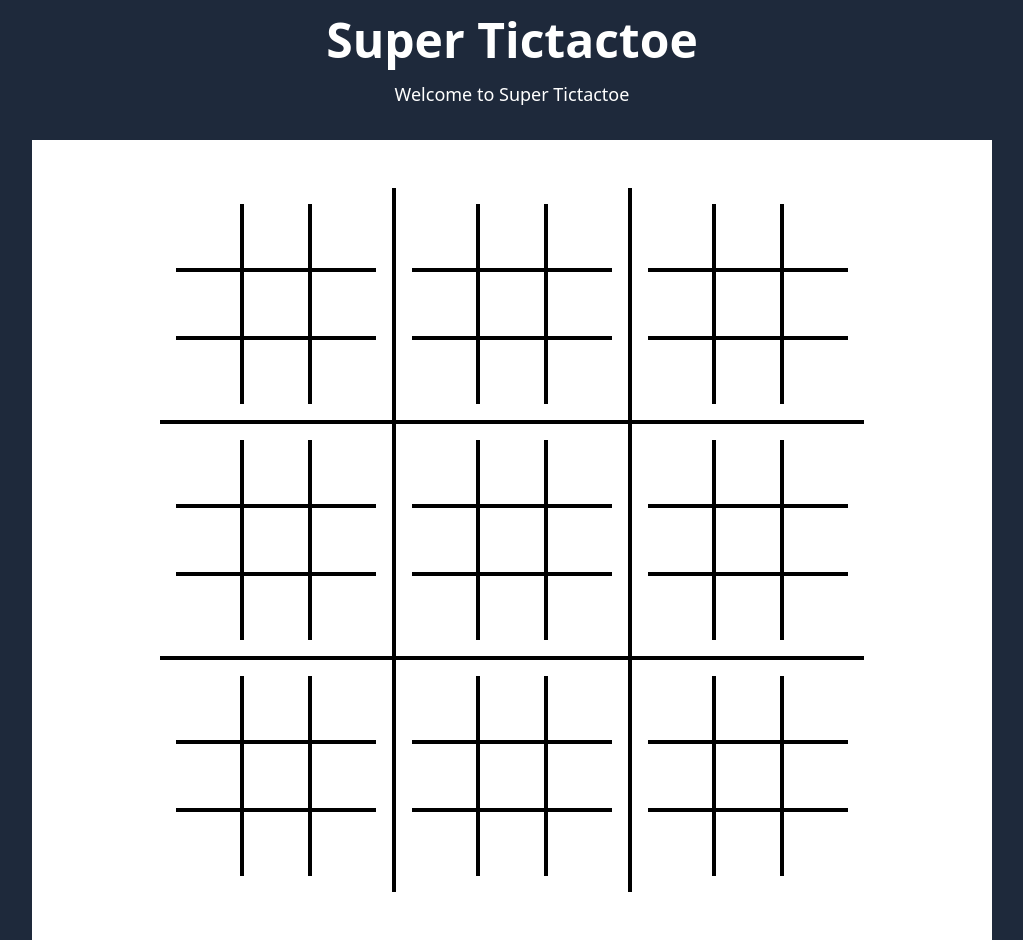
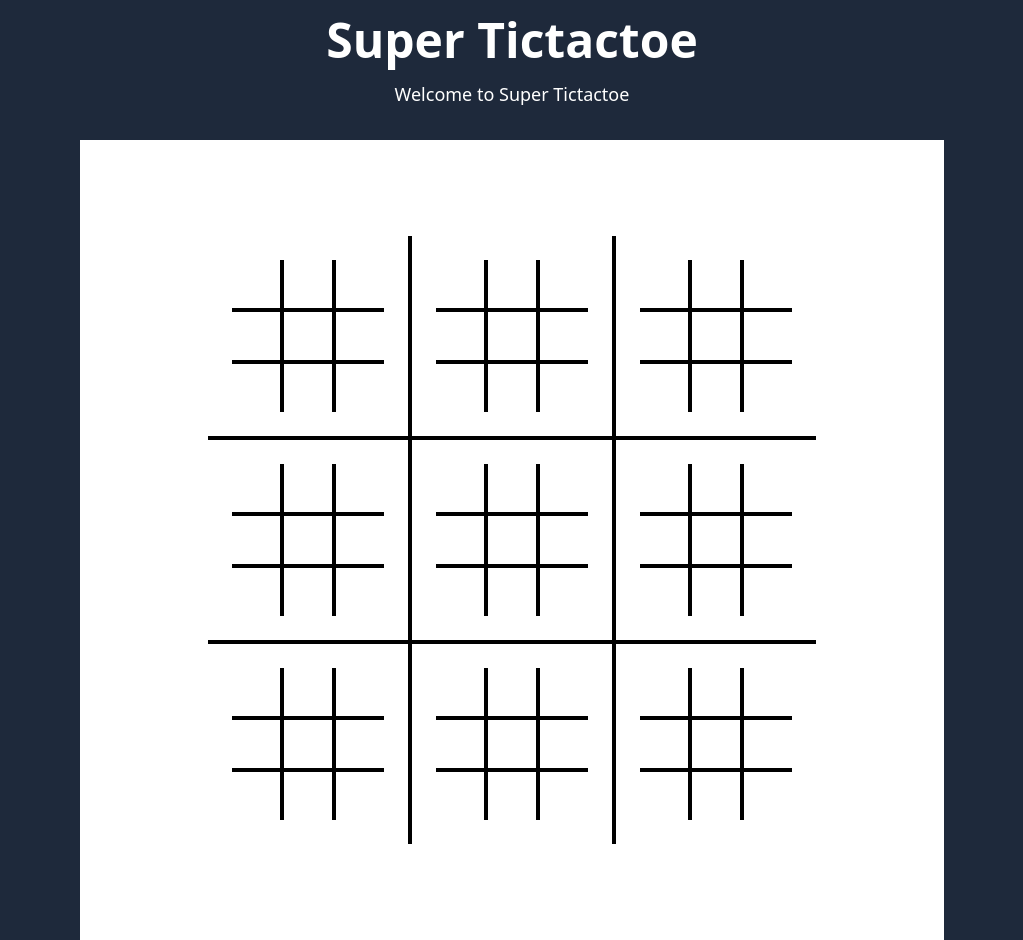
Before and after one commit to santiagofv36/super-tictactoe, a React (Vite) app: page / in a window 1280 px wide. Shown: the whole page, without its empty margins (128-1151 px from the left). Built offline with nearby package versions, Linux system fonts and the light colour scheme.

Commit message:
refactor: Added Recursive component

```diff
--- a/src/components/Grid.tsx
+++ b/src/components/Grid.tsx
@@ -1,41 +1,29 @@
-import InnerGrid from './InnerGrid';
+interface GridProps {
+  depth: number;
+  limit?: number;
+}
 
-export default function Grid() {
+export default function Grid({ depth, limit = 3 }: GridProps) {
+  if (depth <= 0) {
+    return null;
+  }
+
   return (
     <div className="flex flex-col w-full">
-      <div className="w-full flex">
-        <div className="border-b-4 border-r-4 border-black w-full p-4">
-          <InnerGrid />
+      {Array.from({ length: limit }, (_, i) => (
+        <div className="w-full flex" key={i + 15}>
+          {Array.from({ length: limit }, (_, j) => (
+            <div
+              className={`${i === limit - 1 ? '' : 'border-b-4'}  ${
+                j === limit - 1 ? '' : 'border-r-4'
+              } border-black w-full p-6`}
+              key={j}
+            >
+              <Grid depth={depth - 1} limit={limit} />
+            </div>
+          ))}
         </div>
-        <div className="border-b-4 border-r-4 border-black w-full p-4">
-          <InnerGrid />
-        </div>
-        <div className="border-b-4 border-black w-full p-4">
-          <InnerGrid />
-        </div>
-      </div>
-      <div className="w-full flex">
-        <div className="border-b-4 border-r-4 border-black w-full p-4">
-          <InnerGrid />
-        </div>
-        <div className="border-b-4 border-r-4 border-black w-full p-4">
-          <InnerGrid />
-        </div>
-        <div className="border-b-4 border-black w-full p-4">
-          <InnerGrid />
-        </div>
-      </div>
-      <div className="w-full flex">
-        <div className="border-r-4 border-black w-full p-4">
-          <InnerGrid />
-        </div>
-        <div className="border-r-4 border-black w-full p-4">
-          <InnerGrid />
-        </div>
-        <div className="border-black w-full p-4">
-          <InnerGrid />
-        </div>
-      </div>
+      ))}
     </div>
   );
 }
--- a/src/components/InnerGrid.tsx
+++ /dev/null
@@ -1,33 +0,0 @@
-export default function InnerGrid() {
-  return (
-    <div className="flex flex-col">
-      <div className="flex">
-        <div
-          role="button"
-          className="border-b-4 border-r-4 border-black p-8"
-        ></div>
-        <div
-          role="button"
-          className="border-b-4 border-r-4 border-black p-8"
-        ></div>
-        <div role="button" className="border-b-4 border-black p-8"></div>
-      </div>
-      <div className="flex">
-        <div
-          role="button"
-          className="border-b-4 border-r-4 border-black p-8"
-        ></div>
-        <div
-          role="button"
-          className="border-b-4 border-r-4 border-black p-8"
-        ></div>
-        <div role="button" className="border-b-4 border-black p-8"></div>
-      </div>
-      <div className="flex">
-        <div role="button" className="border-r-4 border-black p-8"></div>
-        <div role="button" className="border-r-4 border-black p-8"></div>
-        <div role="button" className="border-black p-8"></div>
-      </div>
-    </div>
-  );
-}
--- a/src/components/Tictactoe.tsx
+++ b/src/components/Tictactoe.tsx
@@ -3,7 +3,7 @@ import Grid from './Grid';
 export default function Tictactoe() {
   return (
     <div className="h-[800px] flex justify-center items-center">
-      <Grid />
+      <Grid depth={2} limit={3} />
     </div>
   );
 }
```
